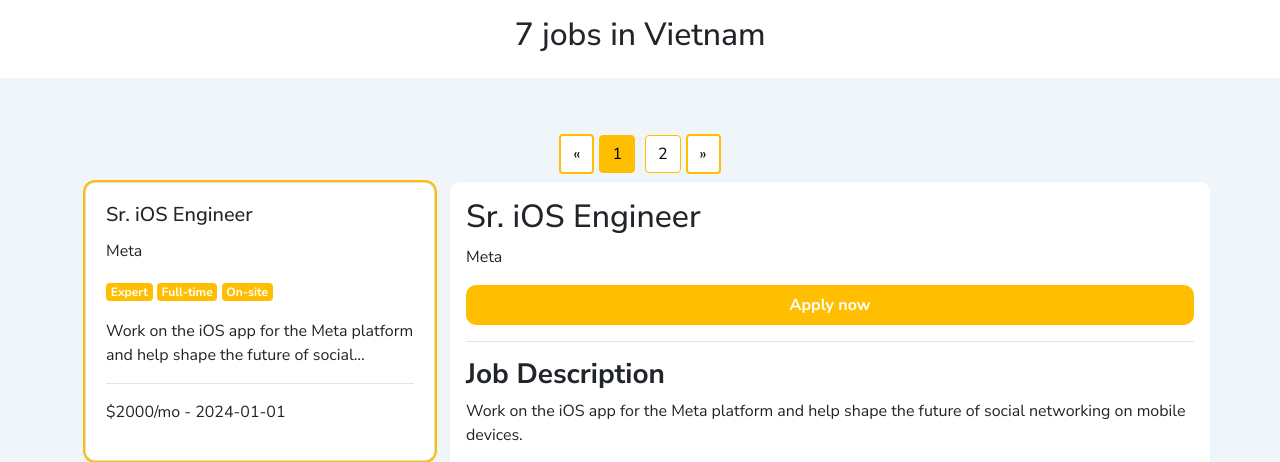
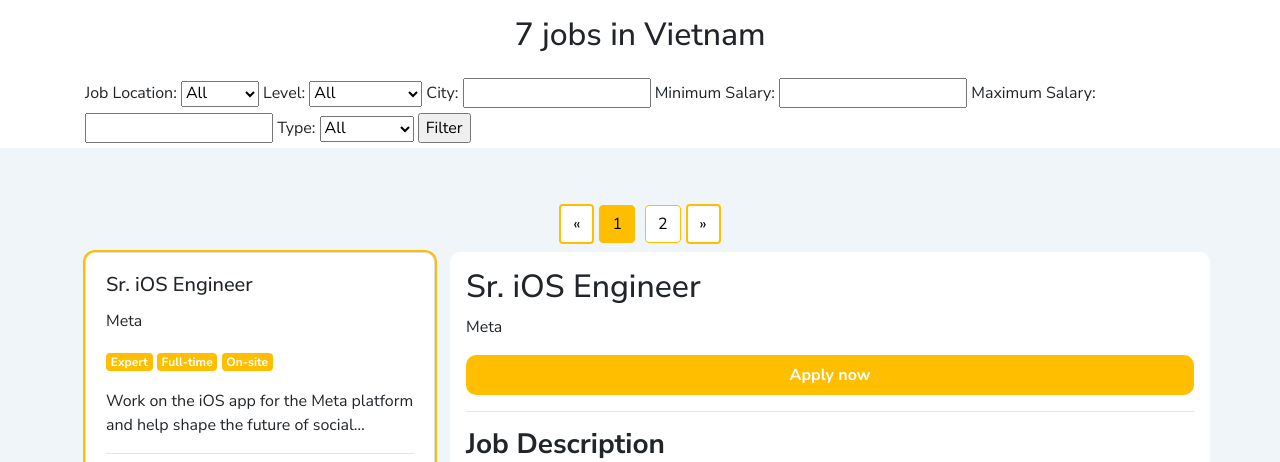
Before and after one commit to nhophucrious/web-programming-assignment, a PHP site: page /jobs in a window 1280 px wide. Shown: the part 56-518 px from the top of the page. Run offline with PHP 8.4, Linux system fonts and the light colour scheme.

Commit message:
feat: add basic filtering to jobs page

```diff
--- a/views/jobs.php
+++ b/views/jobs.php
@@ -2,6 +2,24 @@
 require_once 'includes/header.php';
 $json = file_get_contents('mock.json');
 $jobs = json_decode($json, true);
+
+$location = isset($_GET['location']) ? $_GET['location'] : '';
+$level = isset($_GET['level']) ? $_GET['level'] : '';
+$city = isset($_GET['city']) ? $_GET['city'] : '';
+$minSalary = isset($_GET['minSalary']) ? $_GET['minSalary'] : '';
+$maxSalary = isset($_GET['maxSalary']) ? $_GET['maxSalary'] : '';
+$type = isset($_GET['type']) ? $_GET['type'] : '';
+
+$jobs = array_filter($jobs, function($job) use ($location, $level, $city, $minSalary, $maxSalary, $type) {
+    return ($location == '' || $job['JobLocation'] == $location) &&
+           ($level == '' || $job['Level'] == $level) &&
+           ($city == '' || $job['CompanyLocation'] == $city) &&
+           ($minSalary == '' || $job['Salary'] >= $minSalary) &&
+           ($maxSalary == '' || $job['Salary'] <= $maxSalary) &&
+           ($type == '' || $job['JobType'] == $type);
+});
+
+
 $totalJobCount = count($jobs);
 
 $jobsPerPage = 5;
@@ -16,6 +34,42 @@ $jobsForCurrentPage = array_slice($jobs, $startIndex, $jobsPerPage);
         echo "<h2 class='text-center py-3'>$totalJobCount jobs in Vietnam</h2>";
     ?>
 </div>
+
+<form id="filterForm" style="position: sticky; top: 0" class="container">
+    <label for="location">Job Location:</label>
+    <select id="location" name="location">
+        <option value="">All</option>
+        <option value="On-site">On-site</option>
+        <option value="Remote">Remote</option>
+    </select>
+
+    <label for="level">Level:</label>
+    <select id="level" name="level">
+        <option value="">All</option>
+        <option value="Entry-level">Entry-level</option>
+        <option value="Intermediate">Intermediate</option>
+        <option value="Expert">Expert</option>
+    </select>
+
+    <label for="city">City:</label>
+    <input type="text" id="city" name="city">
+
+    <label for="minSalary">Minimum Salary:</label>
+    <input type="text" id="minSalary" name="minSalary">
+
+    <label for="maxSalary">Maximum Salary:</label>
+    <input type="text" id="maxSalary" name="maxSalary">
+
+    <label for="type">Type:</label>
+    <select id="type" name="type">
+        <option value="">All</option>
+        <option value="Internship">Internship</option>
+        <option value="Full-time">Full-time</option>
+        <option value="Part-time">Part-time</option>
+    </select>
+
+    <input type="submit" value="Filter">
+</form>
 
 <div class="container-fluid py-5" style="background-color: #f0f5f9">
     <!-- Pagination -->
```
